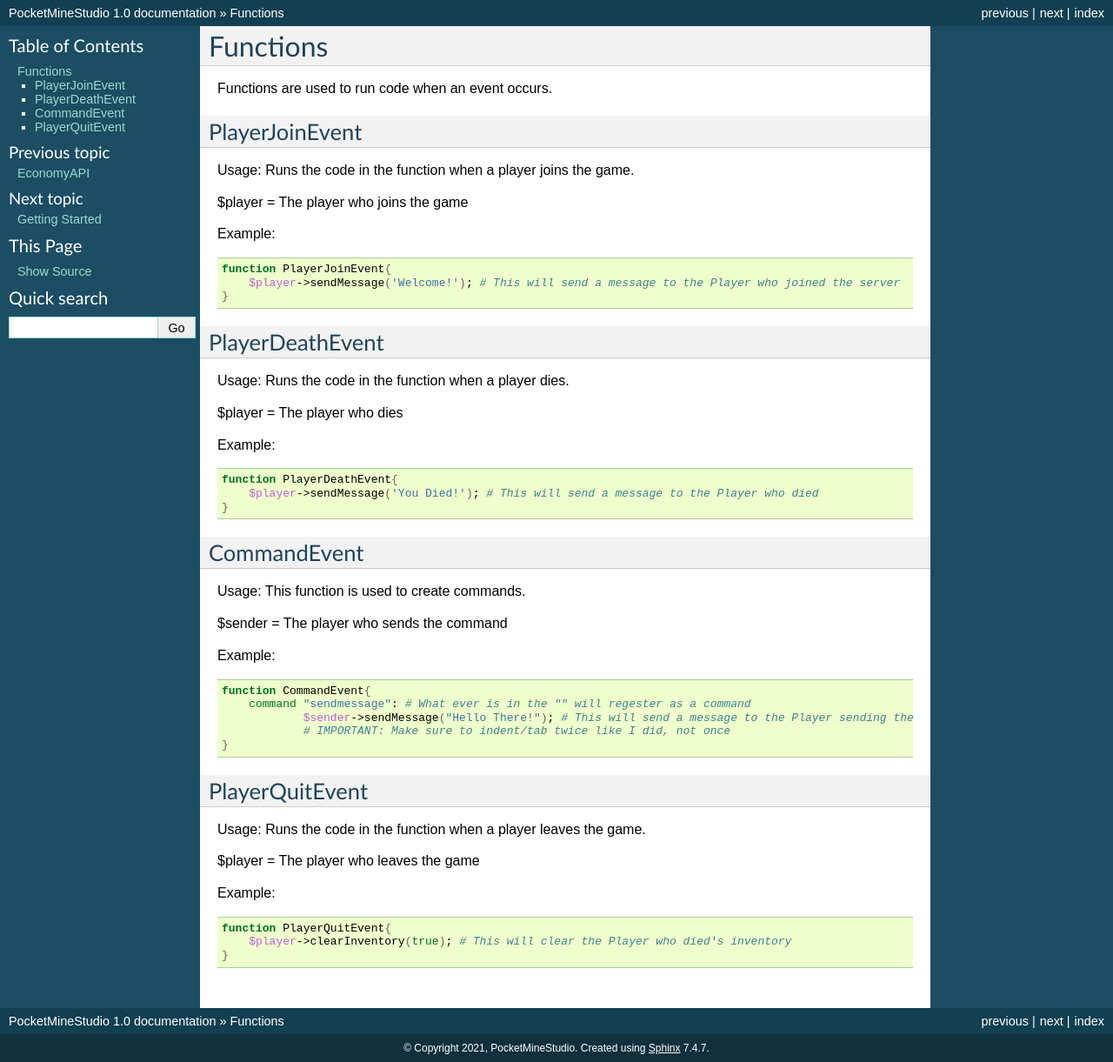
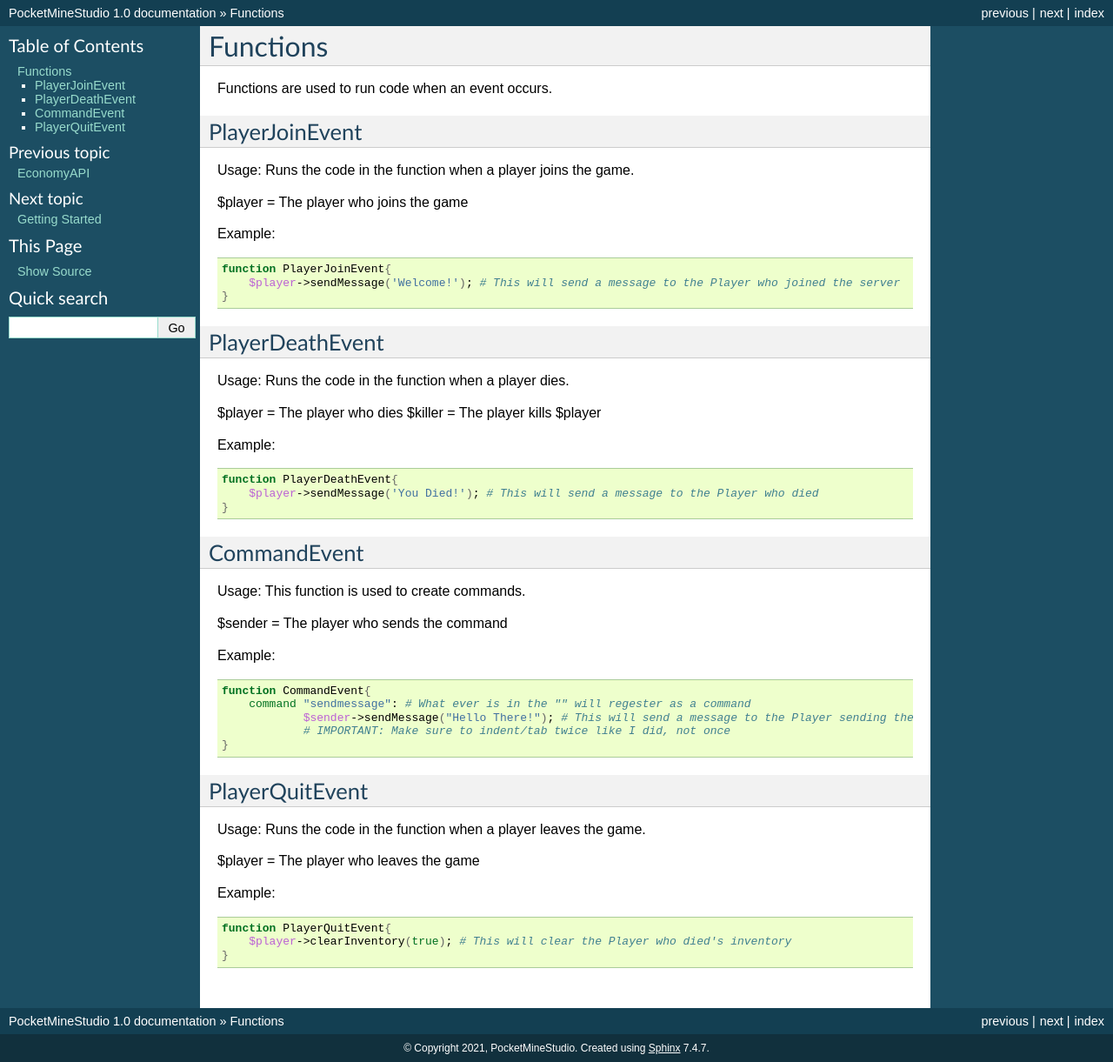
Before and after one commit to ElectroGamesDev/PocketMineStudioDocs, a Sphinx documentation site: the page built from docs/functions.rst, in a window 1280 px wide. Shown: the whole page at 87% size. Built offline with Sphinx 7.4.7, drawn with Linux system fonts in a browser that asks for light colours.

Commit message:
Update functions.rst

```diff
--- a/docs/functions.rst
+++ b/docs/functions.rst
@@ -26,6 +26,7 @@ PlayerDeathEvent
 Usage: Runs the code in the function when a player dies.
 
 $player = The player who dies
+$killer = The player kills $player
 
 Example:
 
```
